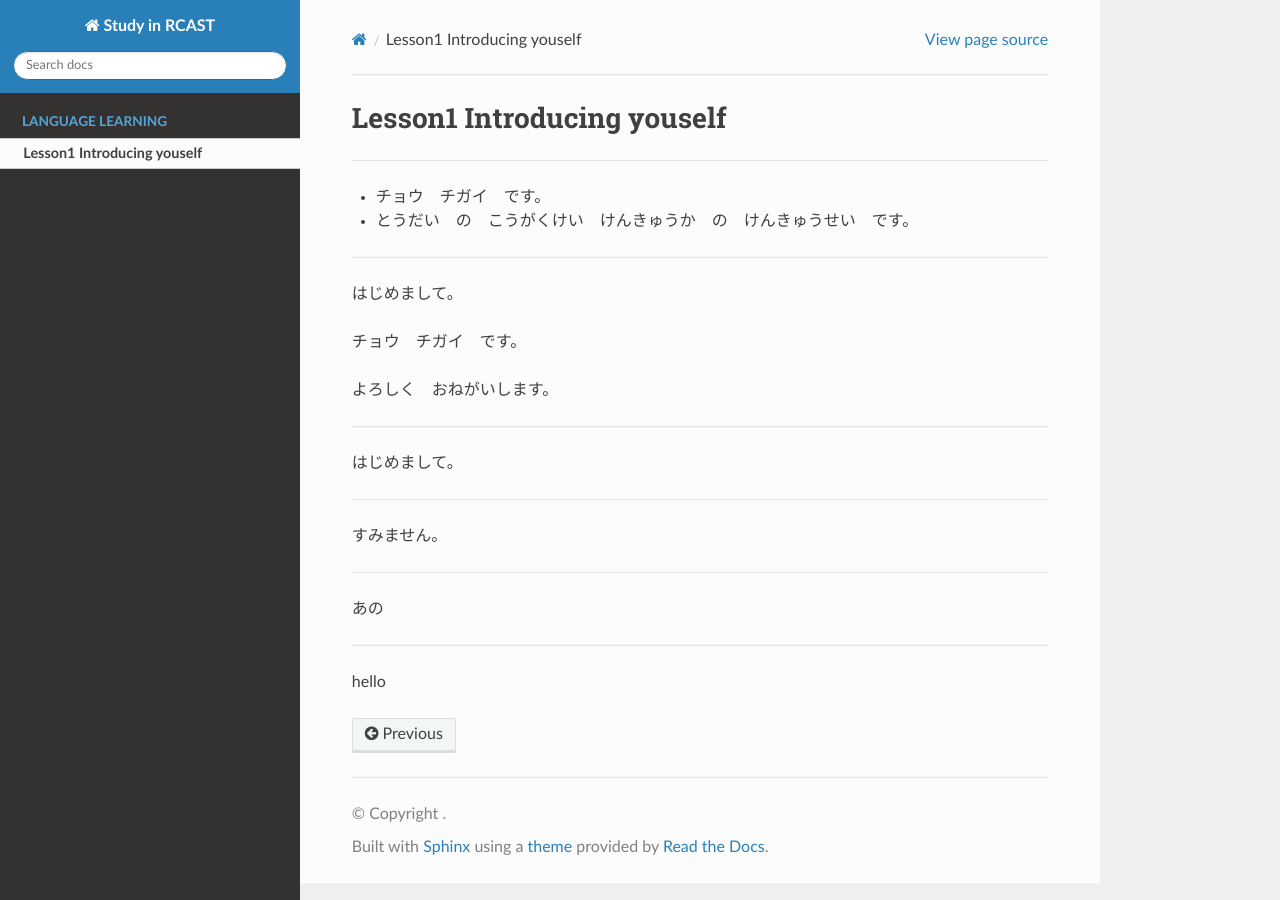
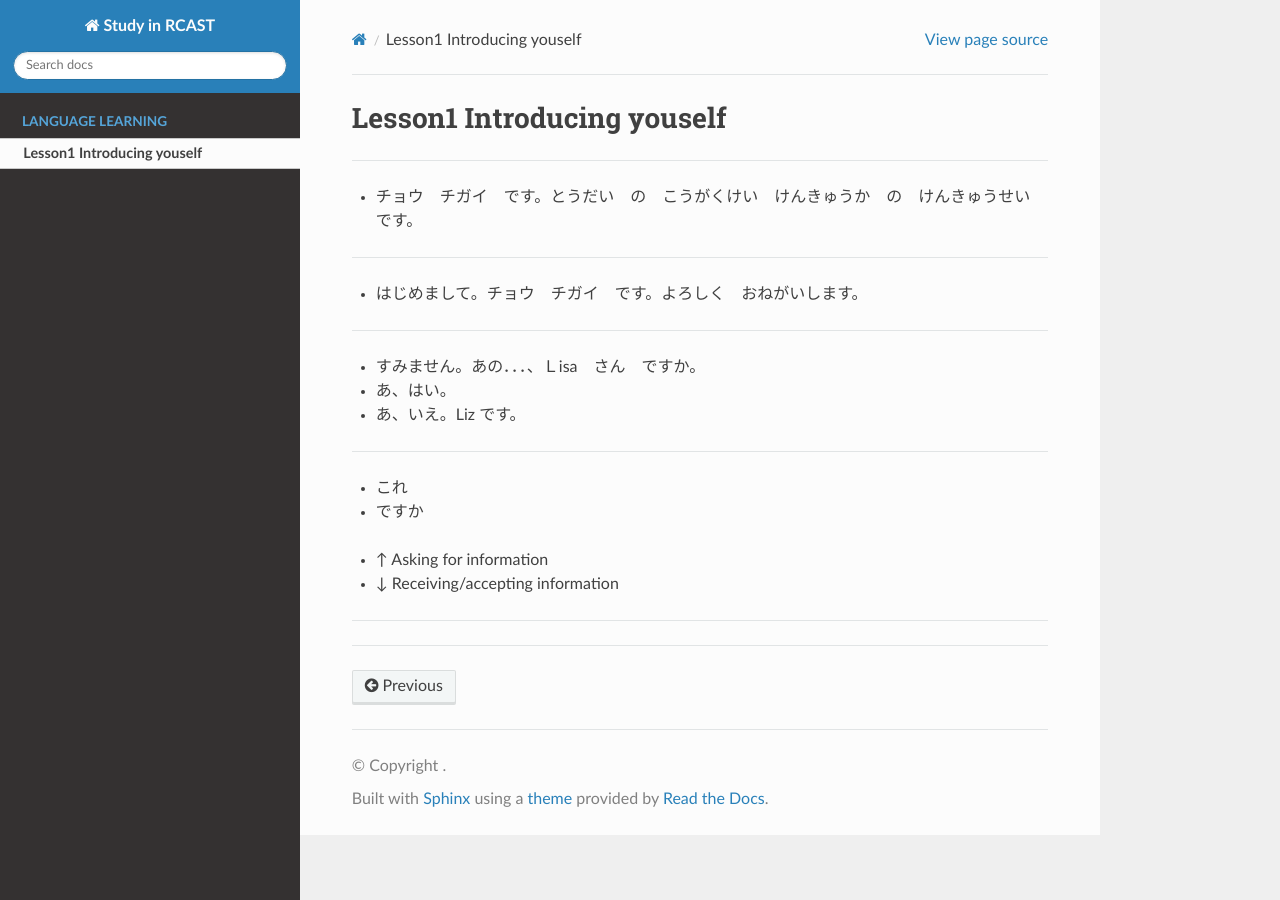
Before and after one commit to lovewhisper/StudyInLDA, a Sphinx documentation site: the page built from docs/01_LanguageStudy/012_Japanese/012001_Lesson1.rst, in a window 1280 px wide. Built offline with Sphinx 7.4.7 and the Read the Docs theme 2.0.0, drawn with Linux system fonts in a browser that asks for light colours.

Commit message:
202310191811

```diff
--- a/docs/01_LanguageStudy/012_Japanese/012001_Lesson1.rst
+++ b/docs/01_LanguageStudy/012_Japanese/012001_Lesson1.rst
@@ -3,30 +3,28 @@ Lesson1 Introducing youself
 
 ----
 
-- チョウ　チガイ　です。
-
-- とうだい　の　こうがくけい　けんきゅうか　の　けんきゅうせい　です。
+- チョウ　チガイ　です。とうだい　の　こうがくけい　けんきゅうか　の　けんきゅうせい　です。
 
 ----
 
-はじめまして。
-
-チョウ　チガイ　です。
-
-よろしく　おねがいします。
+- はじめまして。チョウ　チガイ　です。よろしく　おねがいします。
 
 ----
 
-はじめまして。
+- すみません。あの．．．、Ｌisa　さん　ですか。
+- あ、はい。
+- あ、いえ。Liz です。
 
 ----
 
-すみません。
+- これ
+
+- ですか
+
++ ↑ Asking for information
+
++ ↓ Receiving/accepting information
 
 ----
 
-あの
-
 ----
-
-hello
```
